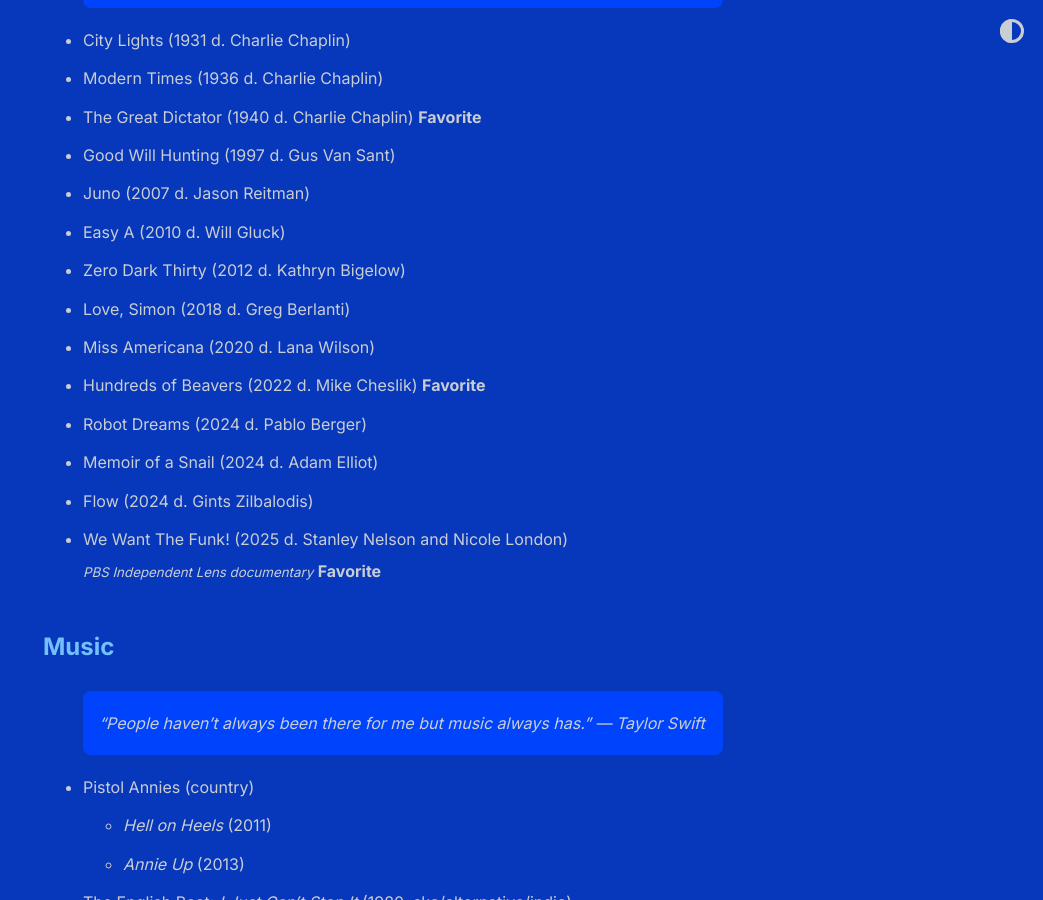
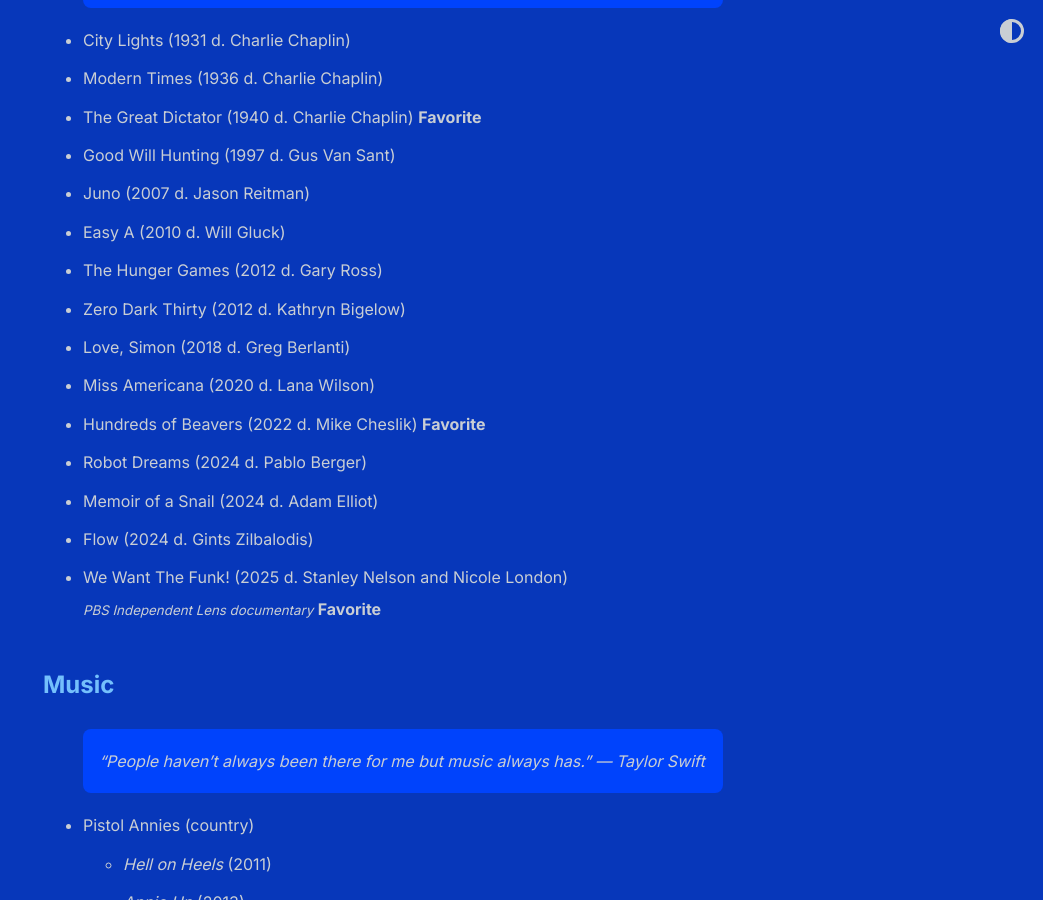
Before and after one commit to shihankanungo/shihankanungo.github.io, a Jekyll site: the page built from wrapped.md, in a window 1280 px wide and 900 px high, scrolled down 440 px. Shown: the whole window, without its empty margins (237-1280 px from the left). Built offline with Jekyll 4.4.1, drawn with Linux system fonts in a browser that asks for light colours.

Commit message:
Update wrapped.md

```diff
--- a/wrapped.md
+++ b/wrapped.md
@@ -14,6 +14,7 @@
 - Good Will Hunting (1997 d. Gus Van Sant)
 - Juno (2007 d. Jason Reitman)
 - Easy A (2010 d. Will Gluck)
+- The Hunger Games (2012 d. Gary Ross)
 - Zero Dark Thirty (2012 d. Kathryn Bigelow)
 - Love, Simon (2018 d. Greg Berlanti)
 - Miss Americana (2020 d. Lana Wilson)
```
